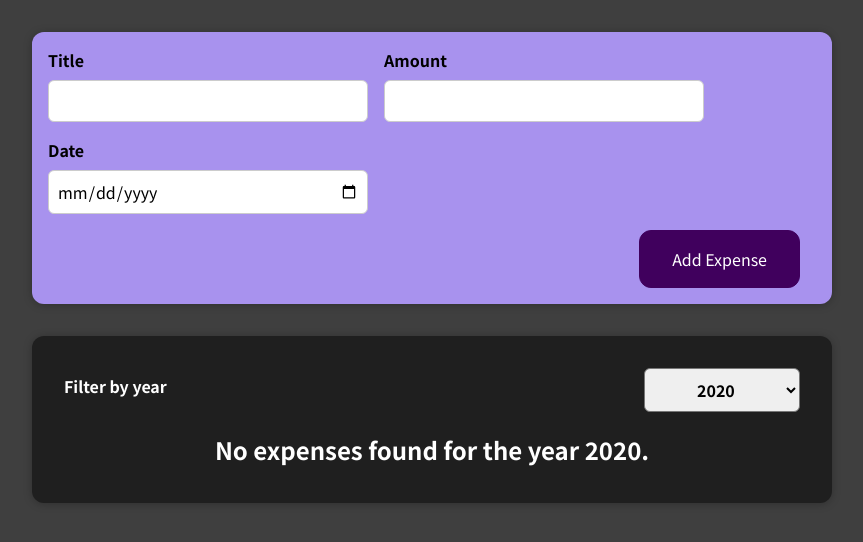
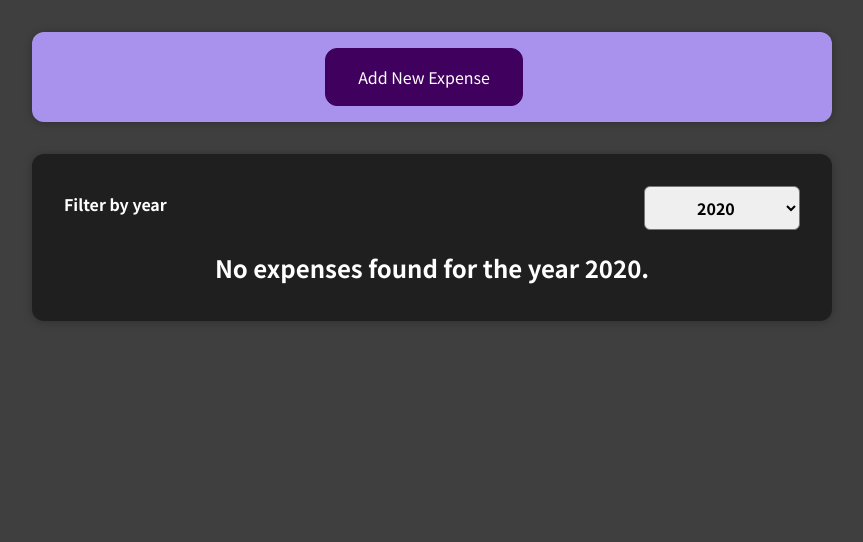
Before and after one commit to nishabdShunya/ReactGuide, a React (Create React App) app: page / in a window 1280 px wide. Shown: the top 542 px of the page, without its empty margins (208-1071 px from the left). Built offline with nearby package versions, Linux system fonts and the light colour scheme.

Commit message:
implemented conditional rendering of the form for adding new expenses

```diff
--- a/src/components/NewExpense/ExpenseForm.js
+++ b/src/components/NewExpense/ExpenseForm.js
@@ -54,14 +54,15 @@
           <label>Date</label>
           <input
             type="date"
-            min="2020-01-01"
-            max="2030-12-31"
+            min="2015-01-01"
+            max="2025-12-31"
             value={enteredDate}
             onChange={dateChangeHandler}
           />
         </div>
       </div>
       <div className="new-expense__actions">
+        <button type="button" onClick={props.onCancel}>Cancel</button>
         <button type="submit">Add Expense</button>
       </div>
     </form>
--- a/src/components/NewExpense/NewExpense.js
+++ b/src/components/NewExpense/NewExpense.js
@@ -1,18 +1,34 @@
-import React from "react";
+import React, { useState } from "react";
 import "./NewExpense.css";
 import ExpenseForm from "./ExpenseForm";
 
 const NewExpense = (props) => {
+  const [isEditing, setIsEditing] = useState(false);
   const saveExpenseDataHandler = (enteredExpenseData) => {
     const expenseData = {
       ...enteredExpenseData,
       id: Math.random().toString(),
     };
     props.onAddExpense(expenseData);
+    setIsEditing(false);
+  };
+  const startEditingHandler = () => {
+    setIsEditing(true);
+  };
+  const stopEditingHandler = () => {
+    setIsEditing(false);
   };
   return (
     <div className="new-expense">
-      <ExpenseForm onSaveExpenseData={saveExpenseDataHandler} />
+      {!isEditing && (
+        <button onClick={startEditingHandler}>Add New Expense</button>
+      )}
+      {isEditing && (
+        <ExpenseForm
+          onCancel={stopEditingHandler}
+          onSaveExpenseData={saveExpenseDataHandler}
+        />
+      )}
     </div>
   );
 };
```
